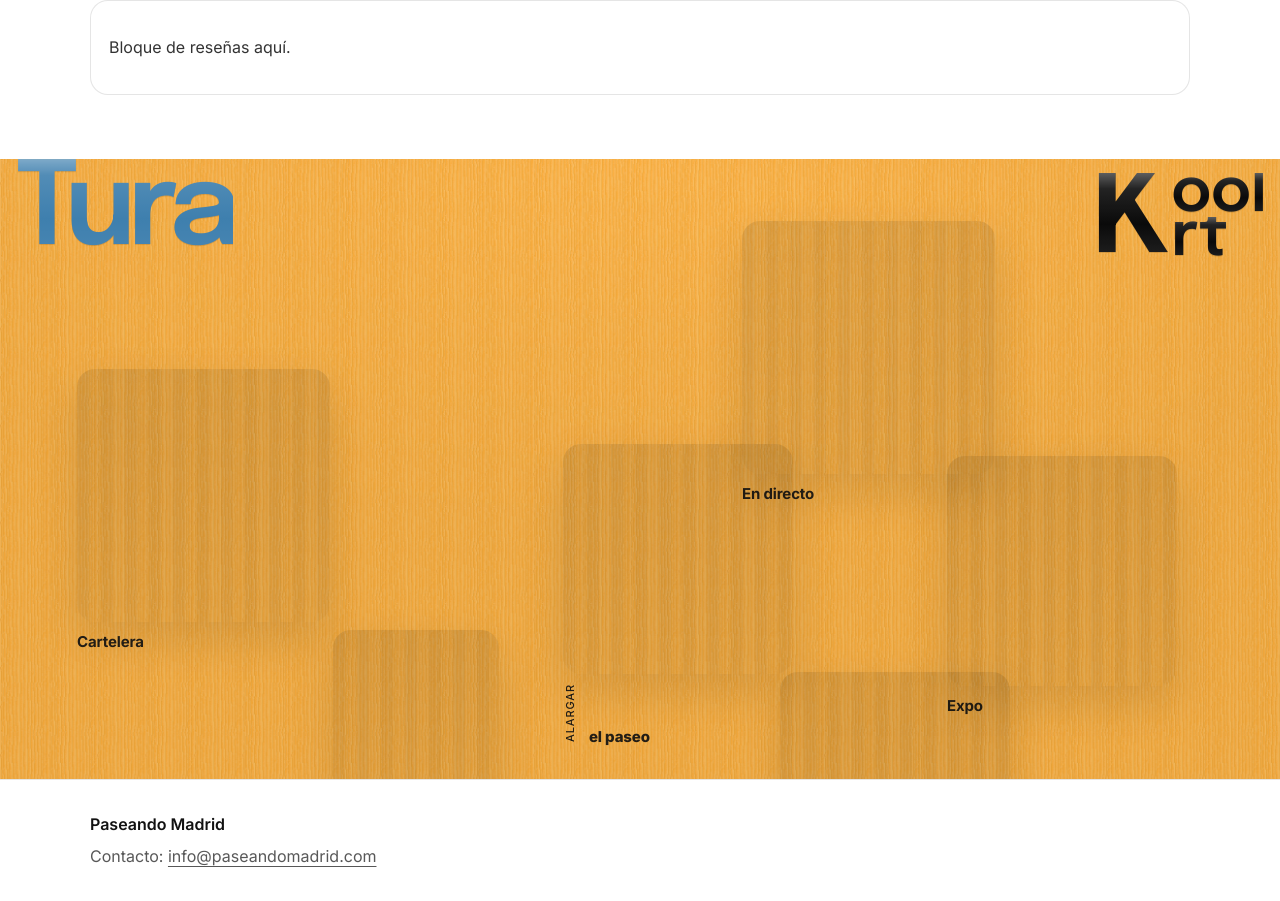
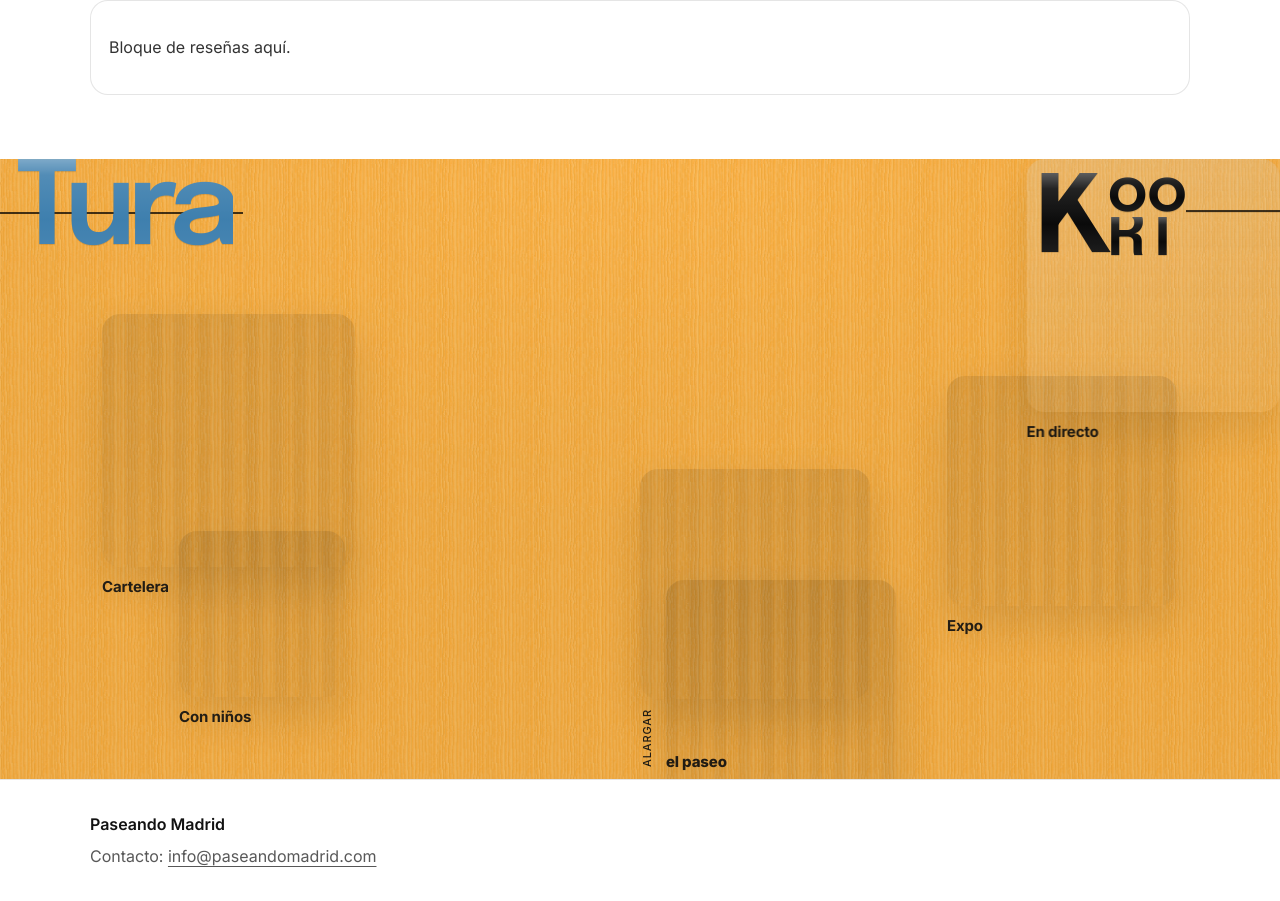
Before and after one commit to Paseando-Madrid/madrid-al-paso-v2, a plain HTML site: page index.html in a window 1280 px wide. Shown: the part 1802-2703 px from the top of the page. Drawn offline with Linux system fonts and the light colour scheme.

Commit message:
Update styles.css

```diff
--- a/styles.css
+++ b/styles.css
@@ -27,6 +27,14 @@
 
   /* ⬇️ Tipografía KOOL/TURA responsive para que “respire” con el nuevo alto */
   --cooltura-h: clamp(108px, 9vw, 160px);
+
+  /* Trazo editorial (base L + línea sobre Tura) */
+  --k-stroke: 2px;
+  --k-line-color: rgba(0,0,0,.86);
+
+  /* Ajustes KOOL */
+  --kool-shift-left: 46px; /* mueve KOOL hacia la izquierda */
+  --kool-tight: -0.10em;   /* acerca ooL y RT a la K (más negativo = más junto) */
 
   /* CARDS (base; luego ajustamos para igualar a Kultiveret cuando metas imágenes reales) */
   --u: clamp(180px, 18vw, 240px);
@@ -393,11 +401,25 @@ img, video{ max-width: 100%; display: block; }
   filter: drop-shadow(0 1px 0 rgba(0,0,0,.10));
 }
 
+/* Línea negra que atraviesa Tura por la mitad (mismo grosor que base de L) */
+.cooltura-tura::after{
+  content:"";
+  position:absolute;
+  left: calc(-1 * var(--cooltura-edge));
+  top: 50%;
+  height: var(--k-stroke);
+  width: calc(100% + var(--cooltura-edge) + 10px);
+  background: var(--k-line-color);
+  transform: translateY(-50%);
+  opacity: .85;
+  z-index: -1;
+}
+
 /* KOOL */
 .cooltura-kool{
   position: absolute;
   top: var(--cooltura-edge);
-  right: var(--cooltura-edge);
+  right: calc(var(--cooltura-edge) + var(--kool-shift-left));
   z-index: 7;
 
   margin: 0;
@@ -406,7 +428,7 @@ img, video{ max-width: 100%; display: block; }
   display: grid;
   grid-template-columns: auto auto;
   grid-template-rows: auto auto;
-  column-gap: 0.06em;
+  column-gap: 0.02em; /* antes 0.06em */
   row-gap: 0;
 
   align-items: start;
@@ -445,7 +467,7 @@ img, video{ max-width: 100%; display: block; }
   line-height: .7;
 }
 
-/* ool arriba */
+/* ool arriba (L en mayúscula ya viene del HTML: "l" -> si quieres "L" visual lo hacemos con transform) */
 .cooltura-kool .kool-ool{
   grid-column: 2;
   grid-row: 1;
@@ -456,9 +478,31 @@ img, video{ max-width: 100%; display: block; }
 
   font-size: calc(var(--cooltura-h) * 0.54);
   line-height: .7;
+
+  /* más cerca de la K */
+  margin-left: var(--kool-tight);
 }
 
-/* rt debajo */
+/* “L” visual en mayúscula sin tocar HTML (convierte la l a L) */
+.cooltura-kool .kool-l{
+  text-transform: uppercase;
+  position: relative;
+  display: inline-block;
+}
+
+/* Base de la L extendida hasta X100 (solo base, no toda la letra) */
+.cooltura-kool .kool-l::after{
+  content:"";
+  position:absolute;
+  left: 0;
+  bottom: 0.06em;
+  height: var(--k-stroke);
+  width: 100vw;
+  background: var(--k-line-color);
+  opacity: .85;
+}
+
+/* rt debajo — en mayúsculas */
 .cooltura-kool .kool-rt{
   grid-column: 2;
   grid-row: 2;
@@ -469,6 +513,9 @@ img, video{ max-width: 100%; display: block; }
 
   font-size: calc(var(--cooltura-h) * 0.54);
   line-height: .7;
+
+  margin-left: var(--kool-tight);
+  text-transform: uppercase;
 }
 .cooltura-kool .kool-r{ grid-column: 1; }
 .cooltura-kool .kool-t{ grid-column: 2; }
@@ -552,16 +599,29 @@ img, video{ max-width: 100%; display: block; }
   font-weight: 800;
 }
 
-/* POSICIONES */
-.card-directo{ left: 58%; top: 10%; }
-.card-expo{ left: 74%; top: 48%; }
-.card-cartelera{ left: 6%; top: 34%; }
-.card-alargar{ left: 44%; top: 46%; }
-.card-museos{
-  left: calc(44% + var(--sq-lg) - var(--gap-sm));
-  top:  calc(46% + (var(--sq-lg) * 1.05) - var(--gap-sm));
+/* POSICIONES (tus porcentajes x/y) */
+.card-cartelera{ left: 8%;  top: 25%; }
+.card-ninos{     left: 14%; top: 60%; }
+.card-alargar{   left: 50%; top: 50%; }
+.card-museos{    left: 52%; top: 68%; }
+.card-expo{      left: 74%; top: 35%; }
+
+/* Directo x100-y0 (anclada al borde derecho) */
+.card-directo{
+  left: 100%;
+  top: 0%;
+  transform: translate(-100%, 0);
 }
-.card-ninos{ left: 26%; top: 76%; }
+
+/* Opción C — Directo translúcida para no matar KOOL */
+.card-directo .k-photo{
+  background:
+    linear-gradient(180deg, rgba(255,255,255,.22), rgba(255,255,255,.08)),
+    linear-gradient(180deg, rgba(0,0,0,.06), rgba(0,0,0,.02));
+  opacity: .86;
+  backdrop-filter: blur(6px);
+  -webkit-backdrop-filter: blur(6px);
+}
 
 /* Focus visible */
 .k-card:focus-visible .k-photo{
@@ -574,7 +634,7 @@ img, video{ max-width: 100%; display: block; }
    JS añade: .is-dim al mosaic y .is-active a la card activa
 ========================================================== */
 .cooltura-mosaic.is-dim .k-card{
-  opacity: .32; /* más perceptible */
+  opacity: .32;
   filter: blur(2.8px) saturate(.90);
   transform: scale(.97);
 }
@@ -596,8 +656,7 @@ img, video{ max-width: 100%; display: block; }
 }
 
 /* ==========================================================
-   MODAL / OVERLAY (focus-in lento premium) — FIX REAL
-   - NO usamos display:none (no anima)
+   MODAL / OVERLAY (focus-in lento premium)
 ========================================================== */
 .k-modal{
   position: fixed;
@@ -754,11 +813,19 @@ img, video{ max-width: 100%; display: block; }
     gap: 18px;
     padding: 0 18px;
   }
-  .k-card{ position: static; }
+  .k-card{ position: static; transform: none !important; }
   .k-lg, .k-md, .k-sm, .k-xs{ width: 100%; }
 
   .cooltura-tura{ transform: scale(.92); transform-origin: top left; }
-  .cooltura-kool{ transform: scale(.92); transform-origin: top right; }
+  .cooltura-kool{
+    transform: scale(.92);
+    transform-origin: top right;
+    right: calc(var(--cooltura-edge) + 12px);
+  }
+
+  /* En móvil no dibujamos las líneas largas (evita barras raras) */
+  .cooltura-tura::after{ display:none; }
+  .cooltura-kool .kool-l::after{ display:none; }
 }
 
 @media (max-width: 700px){
```
